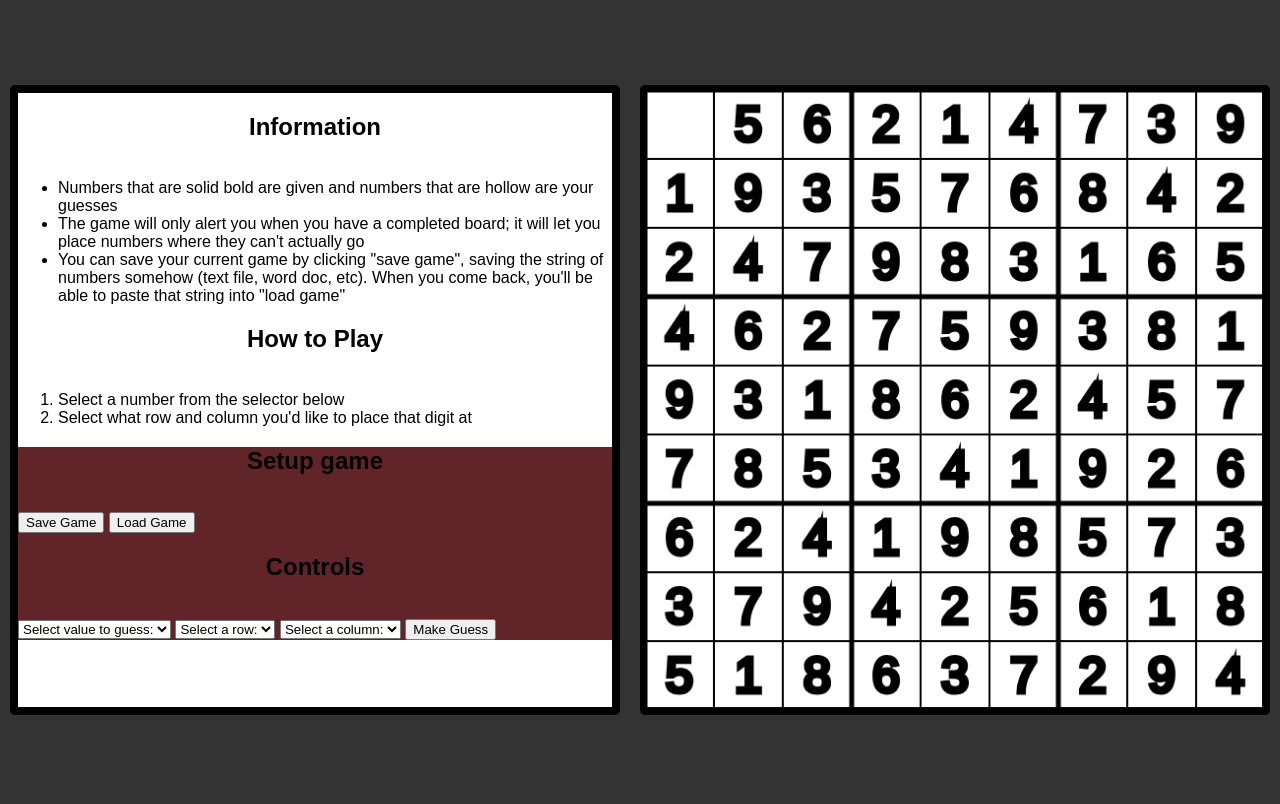
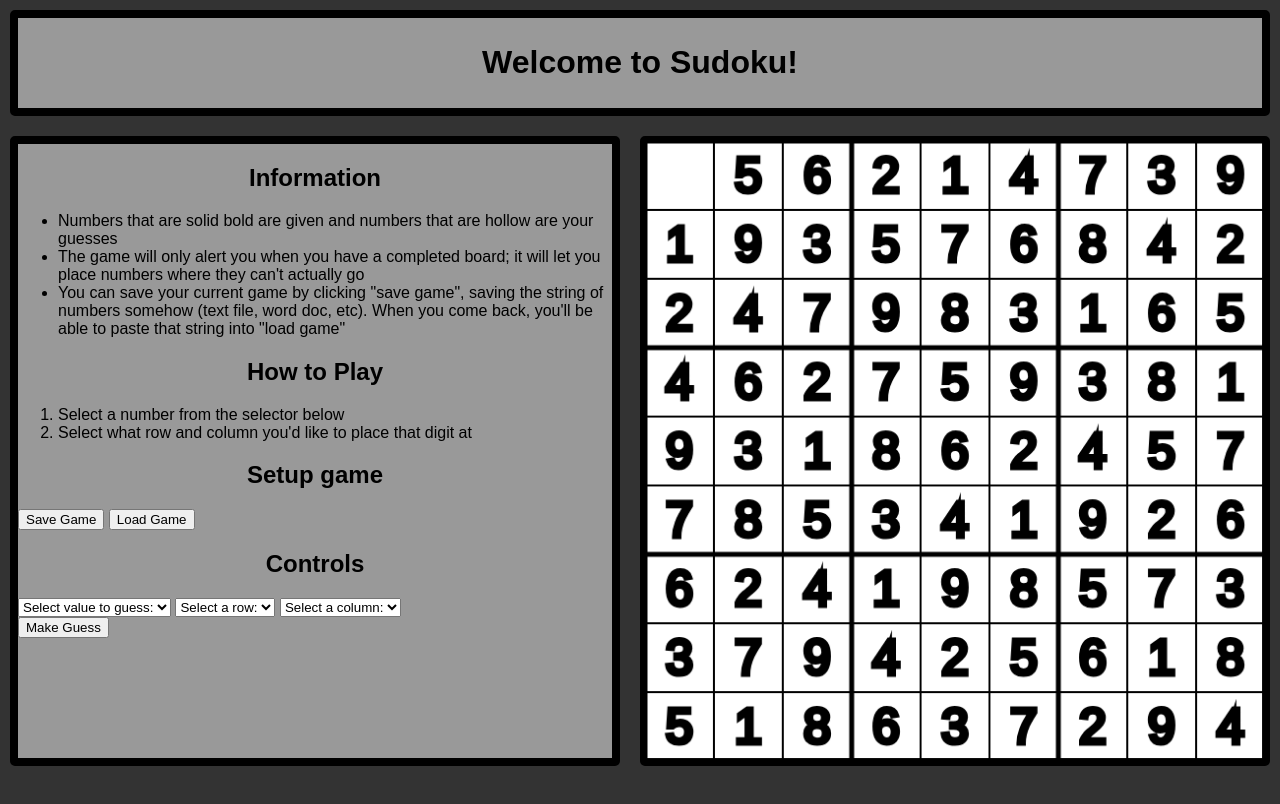
Before and after one commit to rluedde/sudoku, a plain HTML site: page js_implementation/index.html in a window 1280 px wide. Drawn offline with Linux system fonts and the light colour scheme.

Commit message:
Add a header to the game that looks decent!

```diff
--- a/js_implementation/index.html
+++ b/js_implementation/index.html
@@ -17,7 +17,9 @@
 
     <body>
         <!-- TODO: toss a heading on top of everything, not to the left....-->
-        <div class="instructions">
+        <header class="divtheme"><h1 class="heading">Welcome to Sudoku!</h1></header>
+        <div class="notheader">
+        <div class="divtheme" id="instructions">
             <section>
                 <h1 class="heading">Information</h1>
                 <ul>
@@ -52,6 +54,7 @@
                     <button id="load_game">Load Game</button>
 
                 <h1 class="heading">Controls</h1>
+                    <div id="controls">
                         <select id="value">
                             <option value="" selected="selected">Select value to guess:</option>
                             <option value="1">1</option>
@@ -90,12 +93,14 @@
                             <option value="8">8</option>
                             <option value="9">9</option>
                         </select>
+                    </div>
 
                     <button id="make_guess">Make Guess</button>
 
                 </section>
         </div>
         <canvas id="canvas" width="630" height="630"></canvas>
+        </div>
     </body>
 
 
--- a/js_implementation/style.css
+++ b/js_implementation/style.css
@@ -5,7 +5,7 @@
 body {
   background-color: #333;
   color: #fff;
-  display: flex;
+  display: inline-block
   align-items: center;
   justify-content: center;
   font-family: Arial, Helvetica, sans-serif;
@@ -13,22 +13,26 @@ body {
   margin: 0;
 }
 
-.instructions {
+
+header {
+  padding: 5px;
+  display: block;
+}
+
+.notheader {
+  display: flex;
+}
+
+#instructions {
   height: 630px;
-  background: white;
-  margin: 10px;
-  border: solid 8px black;
-  border-radius: 5px;
-  color: black;
+
 }
 
 .heading {
   display:block;
-  height:46px;
   color: black;
   text-align: center;
 }
-
 
 #canvas {
   background: white;
@@ -39,12 +43,10 @@ body {
   margin: 10px
 }
 
-.header {
-  margin: 10 auto;
-  padding: 0 auto;
-  display: block;
+.divtheme {
+  background: #999999;
+  margin: 10px;
+  border: solid 8px black;
+  border-radius: 5px;
+  color: black;
 }
-
-#ui {
-  background-color: #612428
-}
```
Lines whose indentation alone changed are shown as unchanged.
